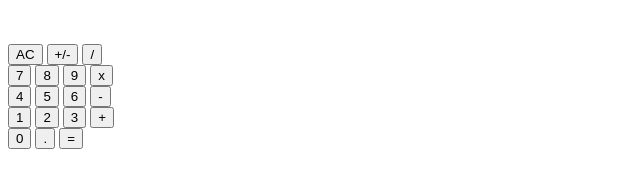
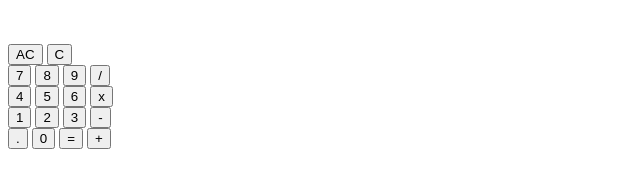
Before and after one commit to trabram/calculator, a plain HTML site: page index.html in a window 1280 px wide. Shown: the whole page, without its empty margins (0-640 px from the left). Drawn offline with Linux system fonts and the light colour scheme.

Commit message:
Reorder calculator layout

```diff
--- a/index.html
+++ b/index.html
@@ -22,31 +22,31 @@
   <div class="numpad">
     <div class="numpad__row">
       <button class="numpad__btn" id="btnClear">AC</button>
-      <button class="numpad__btn">+/-</button>
-      <button class="numpad__btn btn__opr" data-opr="divide">/</button>
+      <button class="numpad__btn"> C </button>
     </div>
     <div class="numpad__row">
       <button class="numpad__btn btn__num" data-num="7">7</button>
       <button class="numpad__btn btn__num" data-num="8">8</button>
       <button class="numpad__btn btn__num" data-num="9">9</button>
-      <button class="numpad__btn btn__opr" data-opr="multiply">x</button>
+      <button class="numpad__btn btn__opr" data-opr="divide">/</button>
     </div>
     <div class="numpad__row">
       <button class="numpad__btn btn__num" data-num="4">4</button>
       <button class="numpad__btn btn__num" data-num="5">5</button>
       <button class="numpad__btn btn__num" data-num="6">6</button>
-      <button class="numpad__btn btn__opr" data-opr="subtract">-</button>
+      <button class="numpad__btn btn__opr" data-opr="multiply">x</button>
     </div>
     <div class="numpad__row">
       <button class="numpad__btn btn__num" data-num="1">1</button>
       <button class="numpad__btn btn__num" data-num="2">2</button>
       <button class="numpad__btn btn__num" data-num="3">3</button>
-      <button class="numpad__btn btn__opr" data-opr="add">+</button>
+      <button class="numpad__btn btn__opr" data-opr="subtract">-</button>
     </div>
     <div class="numpad__row">
+      <button class="numpad__btn">.</button>
       <button class="numpad__btn btn__num" data-num="0">0</button>
-      <button class="numpad__btn">.</button>
       <button class="numpad__btn btn__opr" data-opr="result">=</button>
+      <button class="numpad__btn btn__opr" data-opr="add">+</button>
     </div>
   </div>
 
```
